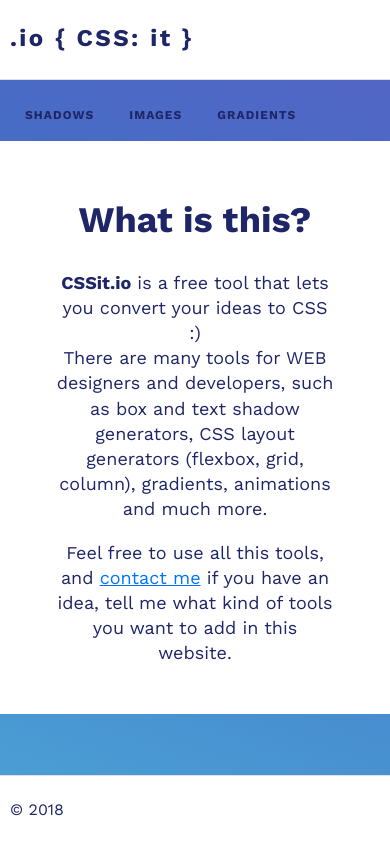
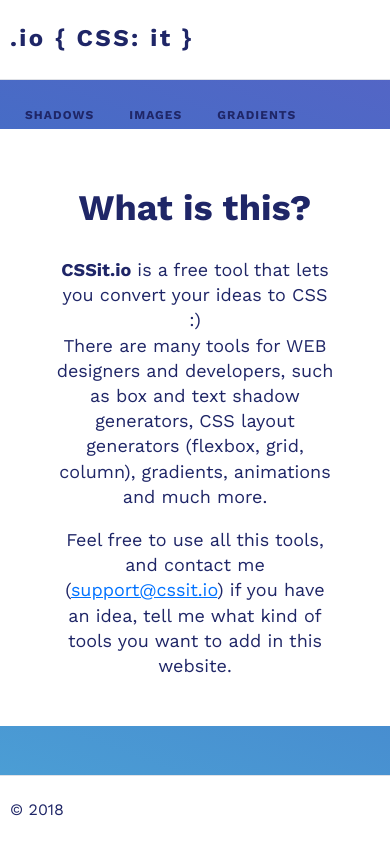
Before and after one commit to narek-t/CSSio, a React (Create React App) app: page / in a window 390 px wide. Built offline with nearby package versions, Linux system fonts and the light colour scheme.

Commit message:
todo: other tools, responsive, contact form

```diff
--- a/src/components/App/Index/Index.js
+++ b/src/components/App/Index/Index.js
@@ -25,7 +25,7 @@
 						many tools for WEB designers and developers, such as box and text shadow generators, CSS layout
 						generators (flexbox, grid, column), gradients, animations and much more.</p>
 					<div className="line">
-						<p>Feel free to use all this tools, and <a href="/" onClick={this.handleClick}>contact me</a> if you have an idea, tell me what
+						<p>Feel free to use all this tools, and contact me (<a href="mailto:support@cssit.io">support@cssit.io</a>) if you have an idea, tell me what
 							kind of tools you want to add in this website.</p>
 					</div>
 				</div>
--- a/src/components/Navigation/NavigationList/NavigationList.js
+++ b/src/components/Navigation/NavigationList/NavigationList.js
@@ -49,10 +49,10 @@
 							isClickable={false}>
 				Animations
 			</NavigationItem>
-			<NavigationItem link="/" isClickable={true}>Transitions</NavigationItem>
+			{/*<NavigationItem link="/" isClickable={true}>Transitions</NavigationItem>*/}
 			{/*<NavigationItem link="/" isClickable={true}>Animations</NavigationItem>*/}
 
-			<NavigationItem link="/" isClickable={true}>Borders</NavigationItem>
+			{/*<NavigationItem link="/" isClickable={true}>Borders</NavigationItem>*/}
 
 		</ul>
 	)
```
